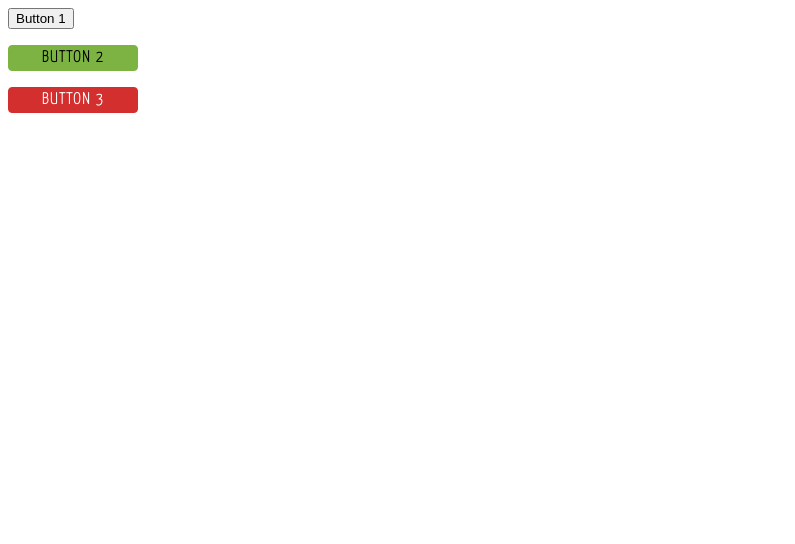
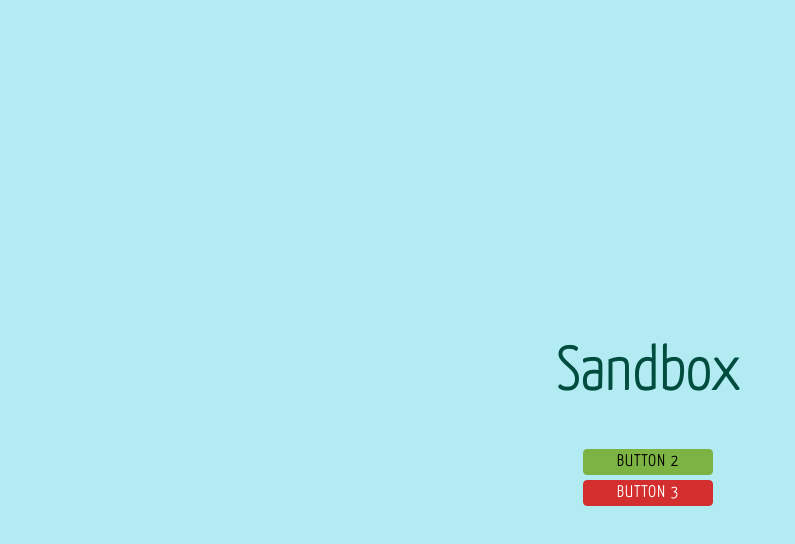
Before and after one commit to g0sia/sandbox, a plain HTML site: page index.html in a window 1280 px wide. Shown: the whole page, without its empty margins (0-795 px from the left). Drawn offline with Linux system fonts and the light colour scheme.

Commit message:
add header and center content

```diff
--- a/index.html
+++ b/index.html
@@ -6,8 +6,10 @@
   <link rel="stylesheet" type="text/css" href="styles.css">
 </head>
 <body>
-  <button>Button 1</button>
-  <p class="button green">Button 2</p>
-  <p class="button red">Button 3</p>
+  <h1>Sandbox</h1>
+  <div id="buttons">
+    <p class="button green">Button 2</p>
+    <p class="button red">Button 3</p>
+  </div>
 </body>
 </html>
--- a/styles.css
+++ b/styles.css
@@ -1,5 +1,27 @@
+html {
+    height: 100%;
+    width: 100%;
+}
+
 body {
   font-family: Yanone Kaffeesatz, sans-serif;
+  background-color: #B2EBF2;
+  display: flex;
+  flex-direction: column;
+  justify-content: center;
+  align-items: center;
+  width: 100%;
+  height: 100%;
+}
+
+h1 {
+  font-size: 60px;
+  letter-spacing: 1.5px;
+  color: #004D40;
+}
+
+#buttons {
+  flex-direction: row;
 }
 
 .button {
@@ -11,6 +33,7 @@ body {
   font-weight: bold;
   letter-spacing: 1.5px;
   text-transform: uppercase;
+  margin: 5px 5px;
 }
 
 .button:hover {
```
